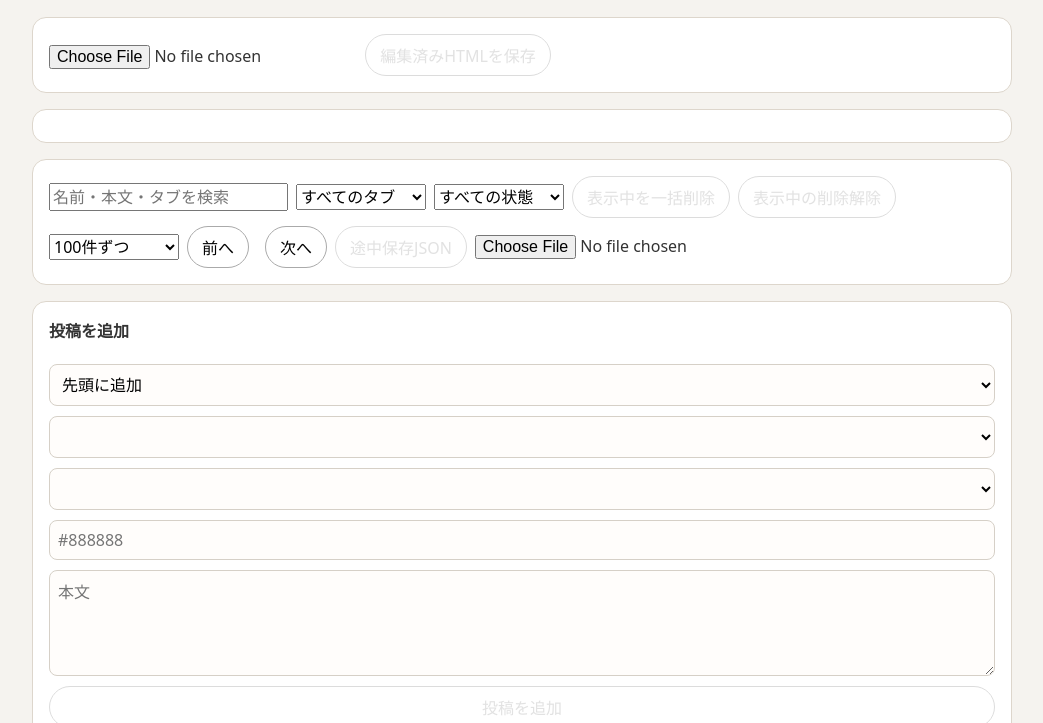
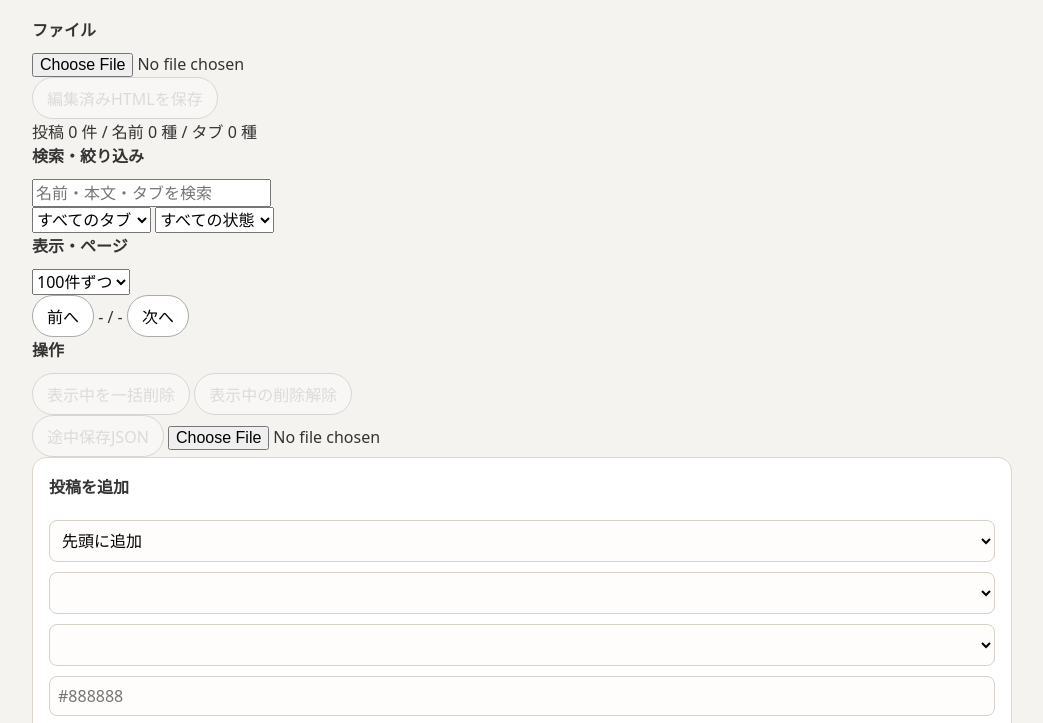
Before and after one commit to 97-tools/cocofolia-log-editor, a plain HTML site: page index.html in a window 1280 px wide. Shown: the part 74-797 px from the top of the page, without its empty margins (118-1161 px from the left). Drawn offline with Linux system fonts and the light colour scheme.

Commit message:
Update index.html

```diff
--- a/index.html
+++ b/index.html
@@ -9,21 +9,30 @@
   <main class="tool">
     <h1>ココフォリアログ編集ツール</h1>
 
-    <section class="panel">
+<section class="top-dashboard">
+
+  <section class="dash-card dash-file">
+    <h2>ファイル</h2>
+    <div class="dash-row">
       <input type="file" id="fileInput" accept=".html,text/html">
+    </div>
+    <div class="dash-row file-actions">
       <button id="downloadBtn" disabled>編集済みHTMLを保存</button>
+    </div>
   </section>
 
-    <section id="summary" class="summary"></section>
+  <section id="summary" class="dash-card dash-summary">
+    投稿 0 件 / 名前 0 種 / タブ 0 種
+  </section>
 
-<section class="panel control-panel">
+  <section class="dash-card dash-search">
+    <h2>検索・絞り込み</h2>
     <input id="searchInput" type="search" placeholder="名前・本文・タブを検索">
 
+    <div class="dash-grid-2">
       <select id="tabFilter">
         <option value="">すべてのタブ</option>
       </select>
-
-
 
       <select id="statusFilter">
         <option value="">すべての状態</option>
@@ -31,9 +40,11 @@
         <option value="added">追加のみ</option>
         <option value="deleted">削除予定のみ</option>
       </select>
+    </div>
+  </section>
 
-<button id="bulkDeleteVisibleBtn" disabled>表示中を一括削除</button>
-<button id="bulkRestoreVisibleBtn" disabled>表示中の削除解除</button>
+  <section class="dash-card dash-page">
+    <h2>表示・ページ</h2>
 
     <select id="pageSizeSelect">
       <option value="50">50件ずつ</option>
@@ -42,12 +53,25 @@
       <option value="999999">全件表示</option>
     </select>
 
+    <div class="pager-row">
       <button id="prevPageBtn">前へ</button>
-  <span id="pageInfo"></span>
+      <span id="pageInfo">- / -</span>
       <button id="nextPageBtn">次へ</button>
+    </div>
+  </section>
 
+  <section class="dash-card dash-action">
+    <h2>操作</h2>
+
+    <button id="bulkDeleteVisibleBtn" disabled>表示中を一括削除</button>
+    <button id="bulkRestoreVisibleBtn" disabled>表示中の削除解除</button>
+
+    <div class="work-save-row">
       <button id="saveWorkBtn" disabled>途中保存JSON</button>
       <input type="file" id="workFileInput" accept=".json,application/json">
+    </div>
+  </section>
+
 </section>
 
 
```
Lines whose indentation alone changed are shown as unchanged.
